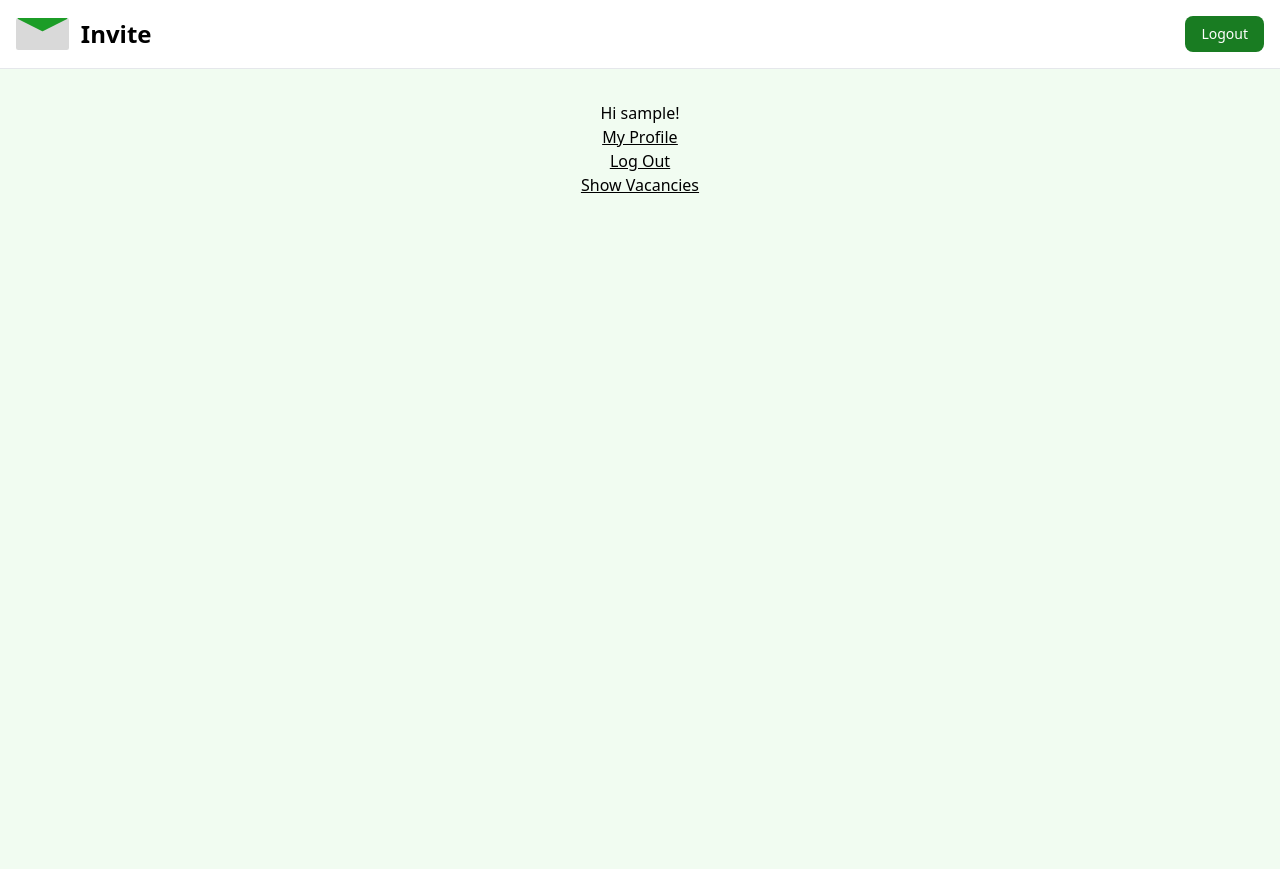
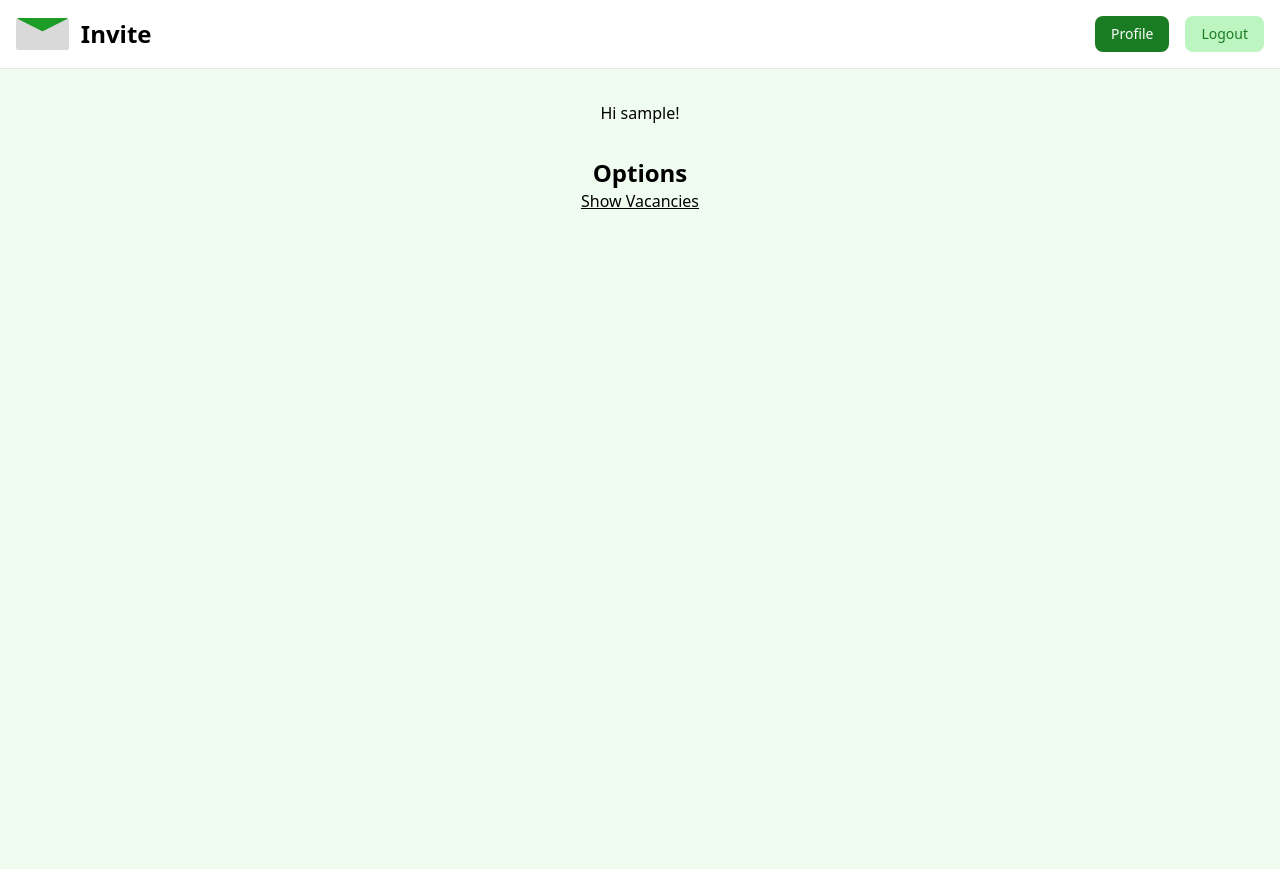
Before and after one commit to daffafaizan/invite-app, a Django app: page / in a window 1280 px wide. Run offline with Django 3.2, Linux system fonts and the light colour scheme; the visitor is signed in with stand-in values (Sample User, id 1); some libraries are stand-ins or nearby versions.

Commit message:
feat: update navbar and home.html

```diff
--- a/invite/core/templates/home.html
+++ b/invite/core/templates/home.html
@@ -11,12 +11,9 @@
         <div class="flex flex-col items-center p-4 md:p-8">
             <p>Hi {{ user.username }}!</p>
             <p><a href="{% url 'authentication:logout' %}"></a></p>
-            <button style="text-decoration: underline;">
-                <a href="{% url 'profile:me' %}">My Profile</a>
-            </button>
-            <button style="text-decoration: underline;">
-                <a href="{% url 'authentication:logout' %}">Log Out</a>
-            </button>
+            <div class="py-4"></div>
+
+            <h1 class="text-2xl font-bold">Options</h1>
             <button style="text-decoration: underline;">
                 <a href="{% url 'find_teams:show_vacancies' %}">Show Vacancies</a>
             </button>
@@ -26,17 +23,17 @@
         <div class="h-[100dvh] w-[100-dvw] bg-emerald-50 flex flex-col items-center justify-center">
             <img src="{% static 'invite/icon_light.svg' %}" alt="Invite Logo">
             <div class="py-3"></div>
-            <div class="text-2xl md:text-4xl font-semibold">
+            <div class="text-3xl md:text-5xl font-semibold">
                 Welcome to <span class="font-bold text-emerald-600">Invite</span>!
             </div>
             <div class="py-2"></div>
-            <div class="flex flex-col gap-y-4 items-center">
-                <div class="flex flex-row gap-x-6">
-                    <a class="w-[160px] h-[60px] flex items-center justify-center border border-emerald-600 rounded-xl hover:bg-emerald-100 text-lg duration-200"
+            <div class="w-full flex flex-col gap-y-4 items-center">
+                <div class="w-1/2 flex flex-col gap-y-4 md:flex-row md:gap-x-6 justify-center">
+                    <a class="w-full h-[60px] md:w-[160px] md:h-[60px] flex items-center justify-center border border-emerald-600 rounded-xl hover:bg-emerald-100 text-lg duration-200"
                         href="{% url 'authentication:login' %}">
                         Log In
                     </a>
-                    <a class="w-[160px] h-[60px] flex items-center justify-center border border-emerald-600 rounded-xl hover:bg-emerald-100 text-lg duration-200"
+                    <a class="w-full h-[60px] md:w-[160px] md:h-[60px] flex items-center justify-center border border-emerald-600 rounded-xl hover:bg-emerald-100 text-lg duration-200"
                         href="{% url 'authentication:register' %}">
                         Sign Up
                     </a>
--- a/invite/core/templates/navbar.html
+++ b/invite/core/templates/navbar.html
@@ -18,13 +18,24 @@
             >
         </a>
 
+        <div class="flex flex-row gap-x-4">
+            <div class="flex md:order-2">
+                <a
+                    href="{% url 'profile:me' %}"
+                    class="text-white bg-emerald-700 hover:bg-emerald-800 focus:ring-2 focus:outline-none focus:ring-emerald-300 font-medium rounded-lg text-sm px-4 py-2 text-center mr-3 md:mr-0 dark:bg-emerald-600 dark:hover:bg-emerald-700 dark:focus:ring-emerald-800"
+                >
+                    Profile
+                </a>
+            </div>
+
             <div class="flex md:order-2">
                 <a
                     href="{% url 'authentication:logout' %}"
-                class="text-white bg-emerald-700 hover:bg-emerald-800 focus:ring-2 focus:outline-none focus:ring-emerald-300 font-medium rounded-lg text-sm px-4 py-2 text-center mr-3 md:mr-0 dark:bg-emerald-600 dark:hover:bg-emerald-700 dark:focus:ring-emerald-800"
+                    class="text-emerald-700 bg-emerald-200 border-white focus:ring-2 focus:outline-none focus:ring-emerald-300 font-medium rounded-lg text-sm px-4 py-2 text-center mr-3 md:mr-0 "
                 >
                     Logout
                 </a>
             </div>
         </div>
+    </div>
 </nav>
```
Also changed, not shown: invite/core/templates/navbar.html.txt (deleted, +0 -35 lines). Lines whose indentation alone changed are shown as unchanged.
